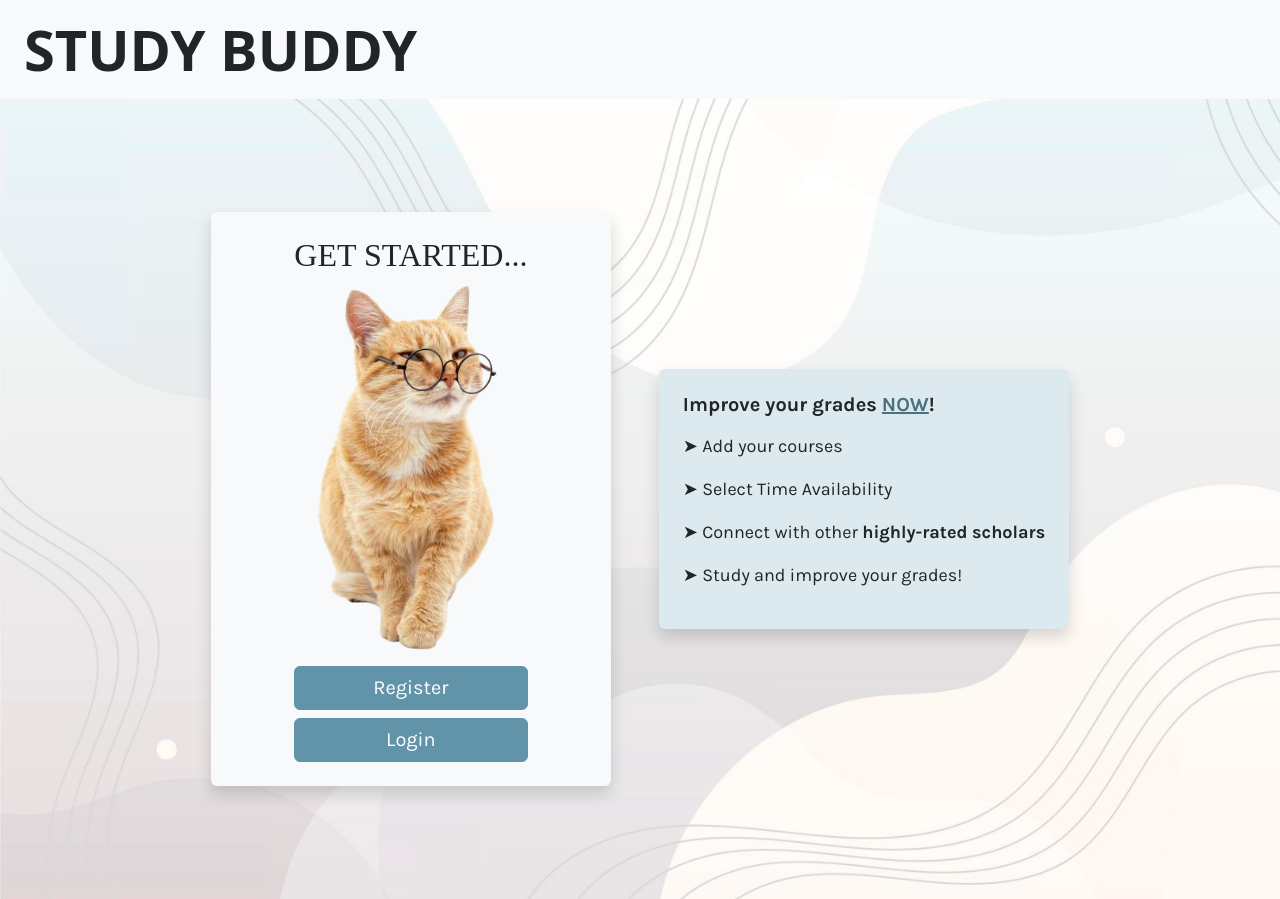
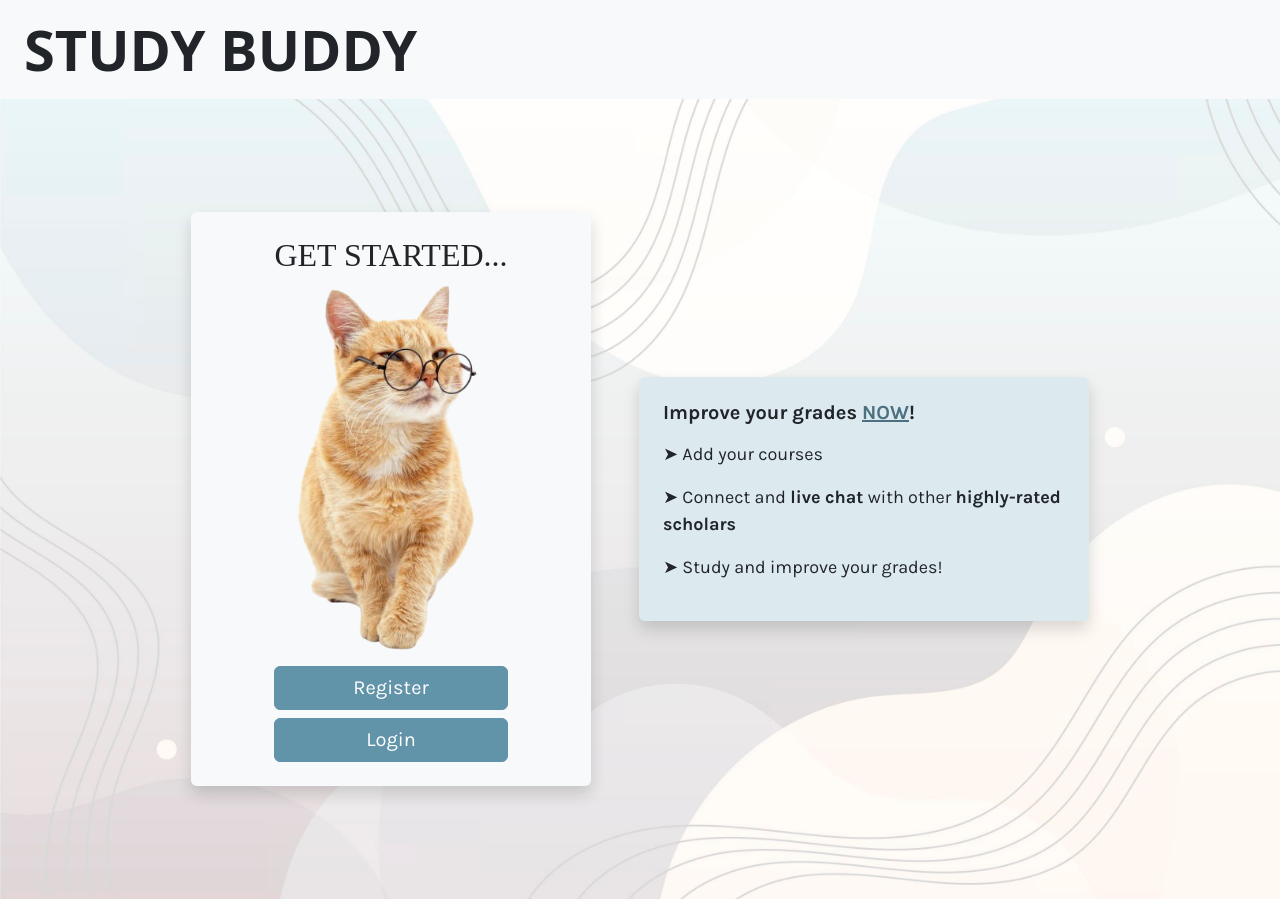
Before and after one commit to nsanchez9009/team24-react, a React (Vite) app: page / in a window 1280 px wide. Built offline with nearby package versions, Linux system fonts and the light colour scheme; no server answers; a web font is replaced by a local one.

Commit message:
Updated the right section text

```diff
--- a/src/pages/Home.tsx
+++ b/src/pages/Home.tsx
@@ -91,8 +91,7 @@ const Home: React.FC = () => {
           </h3>
           <ul className="list-unstyled text-start">
             <li className="mb-3">➤ Add your courses</li>
-            <li className="mb-3">➤ Select Time Availability</li>
-            <li className="mb-3">➤ Connect with other <strong>highly-rated scholars</strong></li>
+            <li className="mb-3">➤ Connect and <strong>live chat</strong> with other <strong> highly-rated scholars </strong> </li>
             <li>➤ Study and improve your grades!</li>
           </ul>
         </div>
```
